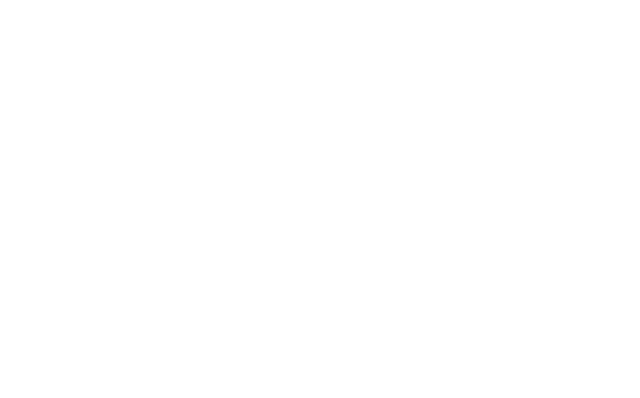
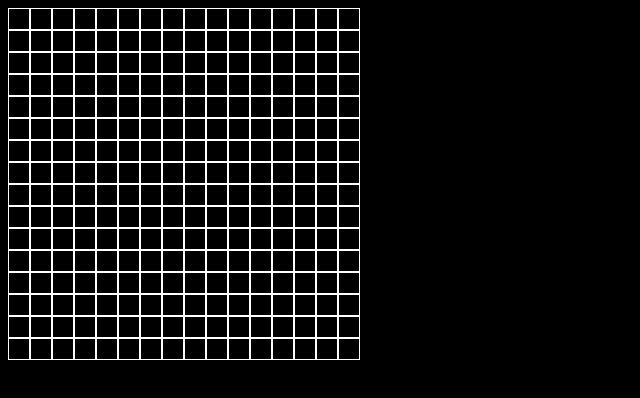
Before and after one commit to PraneethJain/etch-a-sketch, a plain HTML site: page index.html in a window 1280 px wide. Shown: the whole page, without its empty margins (0-640 px from the left). Drawn offline with Linux system fonts and the light colour scheme.

Commit message:
Created N by N grid

```diff
--- a/index.html
+++ b/index.html
@@ -9,6 +9,6 @@
     <link rel="stylesheet" href="./styles.css">
 </head>
 <body>
-
+    <div class="grid"></div>
 </body>
 </html>
--- a/main.js
+++ b/main.js
@@ -0,0 +1,14 @@
+const grid = document.querySelector('.grid');
+
+let N = 16;
+
+for (let i=0; i<N; i++) {
+    const row = document.createElement('div')
+    row.classList.add('row')
+    for (let j=0; j<N;j++) {
+        const cell = document.createElement('div');
+        cell.classList.add('cell')
+        row.appendChild(cell)
+    }
+    grid.appendChild(row)
+}
--- a/styles.css
+++ b/styles.css
@@ -0,0 +1,21 @@
+body {
+    background-color: black;
+    color: white;
+}
+
+.grid {
+    display: flex;
+    flex-direction: column;
+}
+
+
+.cell {
+    width:20px;
+    height: 20px;
+    border: 1px solid white;
+}
+
+.row {
+    display: flex;
+    flex-direction: row;
+}
```
